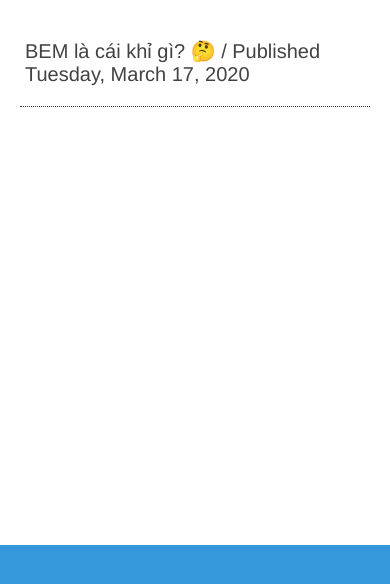
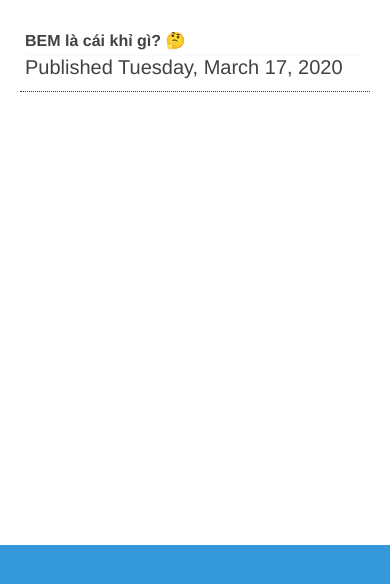
Before and after one commit to trungtruc/trungtruc.github.io, a plain HTML site: page index.html in a window 390 px wide. Shown: the part 170-754 px from the top of the page. Drawn offline with Linux system fonts and the light colour scheme.

Commit message:
modify home

```diff
--- a/css/theme.css
+++ b/css/theme.css
@@ -188,6 +188,32 @@ html, body {
   color: #3498db;
   padding: 20px 12px;
 }
-.tag {
-  font-weight: normal;
+.post__title {
+  display: inline-block;
+  margin: 0;
+  text-transform: none;
 }
+
+.post__date {
+  display: inline-block;
+}
+
+.post__date:before {
+  content: "/ ";
+}
+@media only screen and (max-width: 768px) {
+  .post__title {
+    display: block;
+  }
+
+  .post__date:before {
+    content: "";
+    display: block;
+  }
+  .posts .post__link,
+  .posts .post__link:hover {
+    padding-top: 12px;
+    padding-bottom: 12px;
+  }
+
+}
--- a/index.html
+++ b/index.html
@@ -74,7 +74,9 @@
           <div class="main">
             <div class="posts">
               <div class="post">
-                <a href="#ABC" class="post__link">BEM là cái khỉ gì? 🤔 <span class="tag">/ Published Tuesday, March 17, 2020</span></a>
+                <a href="#ABC" class="post__link">
+                  <h4 class="post__title">BEM là cái khỉ gì? 🤔</h4>
+                  <span class="post__date">Published Tuesday, March 17, 2020</span></a>
               </div>
             </div>
           </div>
```
